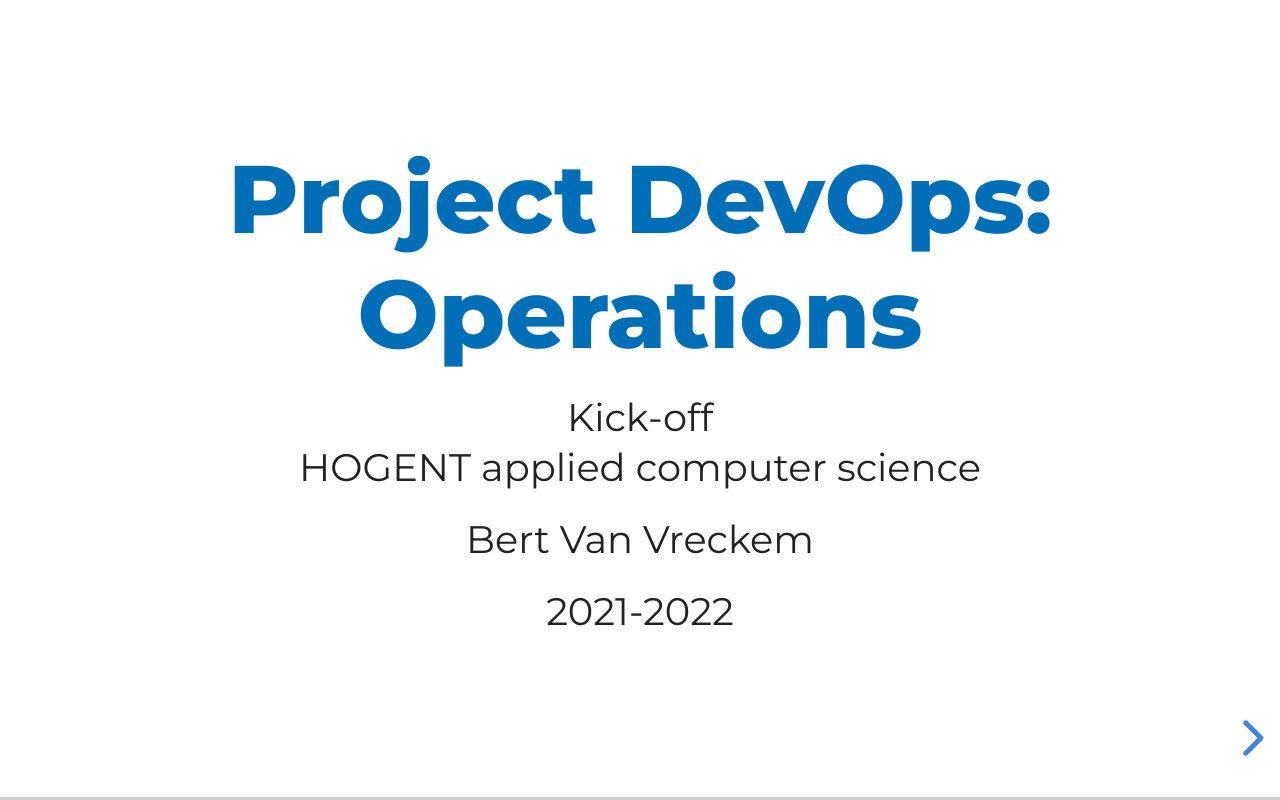
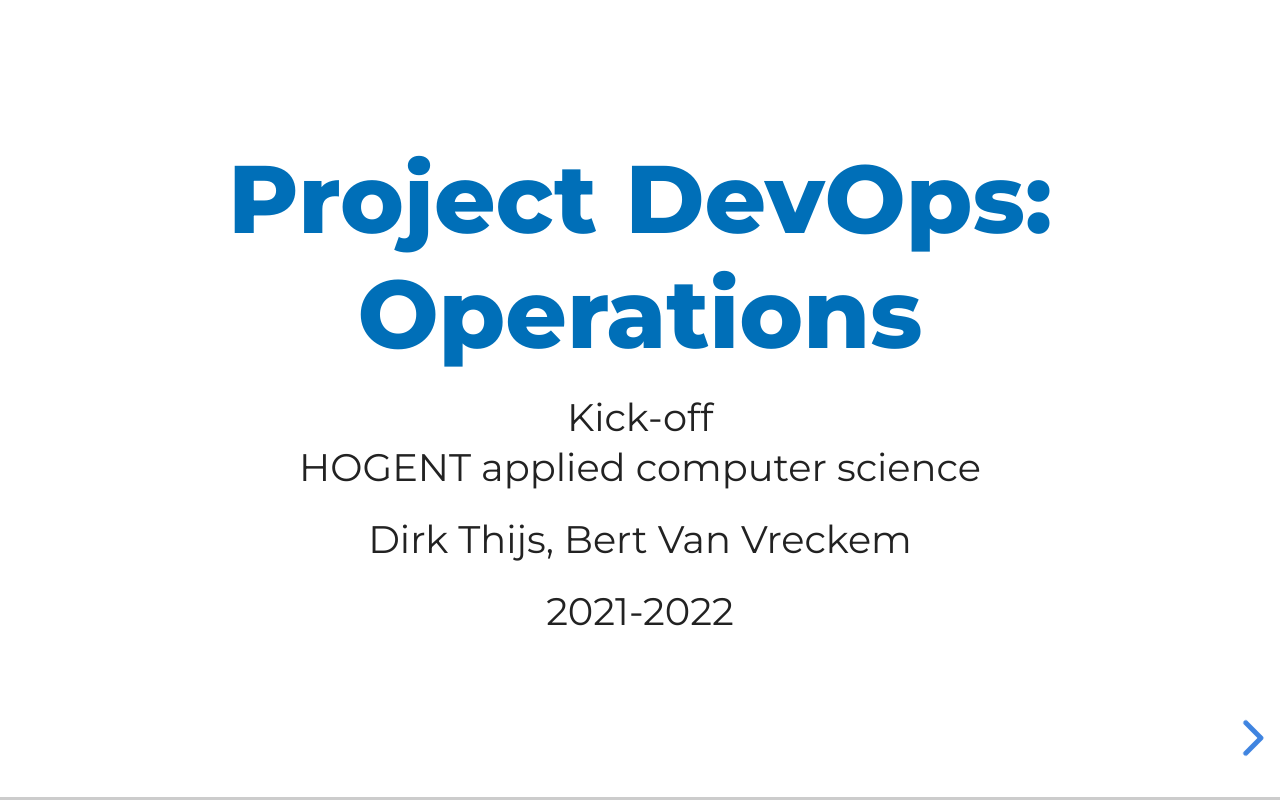
Before and after one commit to HoGentTIN/devops-prj-slides, a plain HTML site: page 01-kick-off.html in a window 1280 px wide. Drawn offline with Linux system fonts and the light colour scheme.

Commit message:
Publishing to gh-pages (./publish.sh) at 2021-09-23T18:15:45+00:00

```diff
--- a/01-kick-off.html
+++ b/01-kick-off.html
@@ -3,7 +3,7 @@
 <head>
   <meta charset="utf-8">
   <meta name="generator" content="pandoc">
-  <meta name="author" content="Bert Van Vreckem">
+  <meta name="author" content="Dirk Thijs, Bert Van Vreckem">
   <title>Project DevOps: Operations</title>
   <meta name="apple-mobile-web-app-capable" content="yes">
   <meta name="apple-mobile-web-app-status-bar-style" content="black-translucent">
@@ -38,7 +38,7 @@
 <section id="title-slide">
   <h1 class="title">Project DevOps: Operations</h1>
   <p class="subtitle">Kick-off<br/>HOGENT applied computer science</p>
-  <p class="author">Bert Van Vreckem</p>
+  <p class="author">Dirk Thijs, Bert Van Vreckem</p>
   <p class="date">2021-2022</p>
 </section>
 
@@ -115,6 +115,10 @@
 <li>Monitoring</li>
 <li>Advise customer w.r.t. production platform</li>
 </ul>
+</section>
+<section id="focus-on" class="slide level2">
+<h2>Focus on:</h2>
+<p><img data-src="https://raw.githubusercontent.com/RogueDudes/roguedudes.github.io/master/assets/images/automate.jpg" /></p>
 </section>
 <section id="environments" class="slide level2">
 <h2>Environments</h2>
@@ -213,10 +217,6 @@
 <li>Vagrant?</li>
 </ul></li>
 </ul>
-</section>
-<section id="focus-on" class="slide level2">
-<h2>Focus on:</h2>
-<p><img data-src="https://raw.githubusercontent.com/RogueDudes/roguedudes.github.io/master/assets/images/automate.jpg" /></p>
 </section>
 <section id="week-2" class="slide level2">
 <h2>Week 2</h2>
```
Also changed, not shown: README.md.
